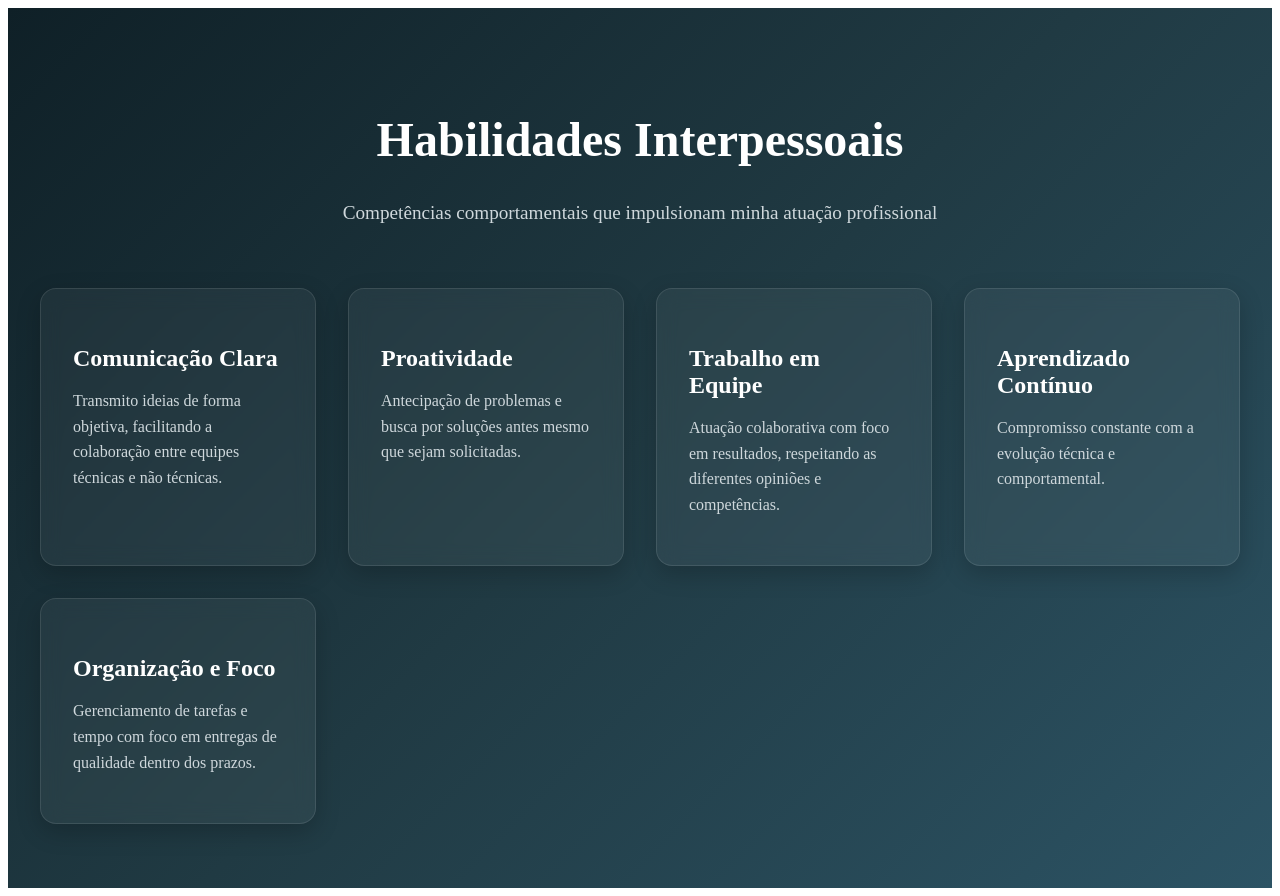
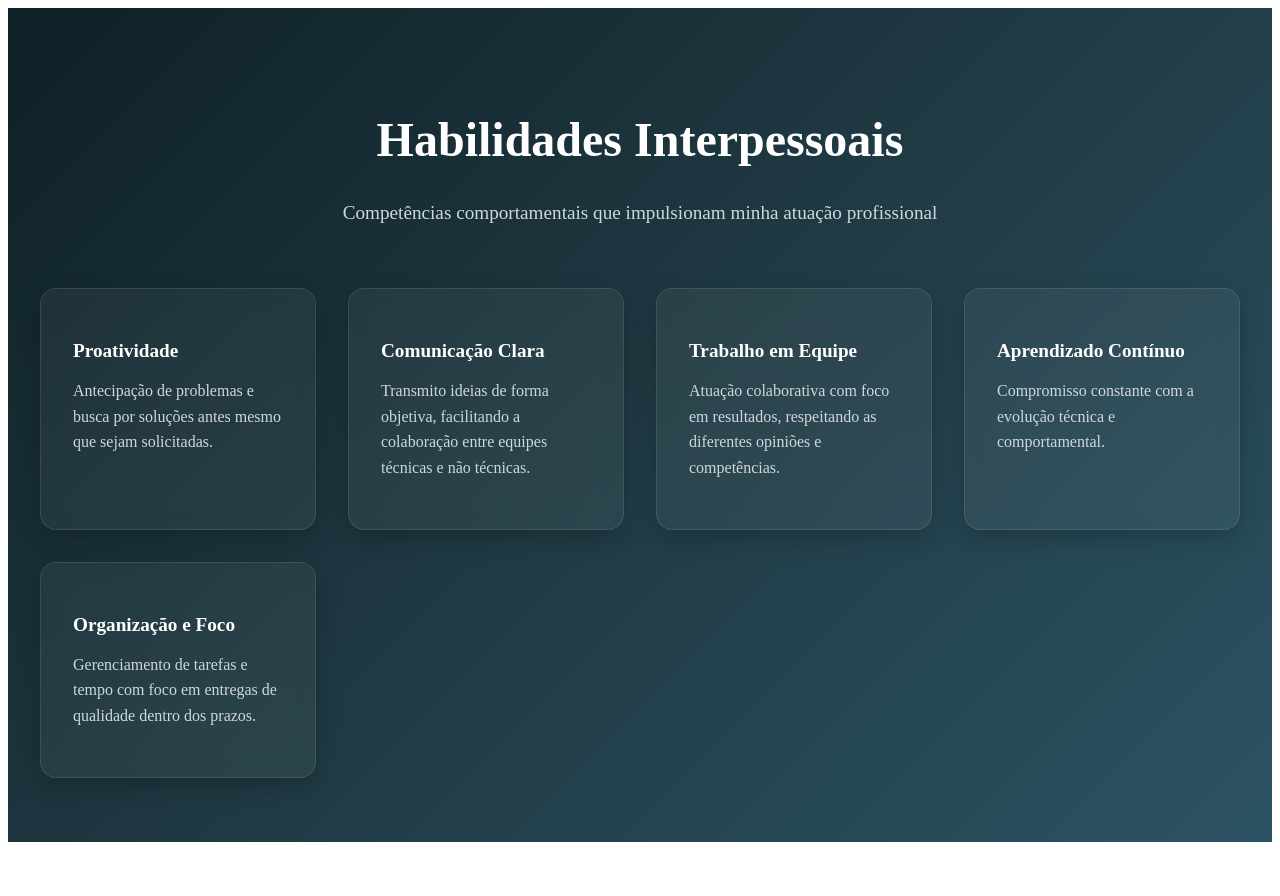
Before and after one commit to DenilsoferreiraL/portfolio, a Next.js app: page /SoftSkillsSection in a window 1280 px wide. After the commit the page ends 850 px from the top, so only its background shows below. Built offline with nearby package versions, Linux system fonts and the light colour scheme.

Commit message:
refactor: Reorder soft skills in SoftSkillsSection and adjust SkillTitle font size for consistency

```diff
--- a/src/pages/SoftSkillsSection/index.tsx
+++ b/src/pages/SoftSkillsSection/index.tsx
@@ -4,12 +4,12 @@ import * as S from './styles'
 
 const softSkills = [
     {
+        title: 'Proatividade',
+        description: 'Antecipação de problemas e busca por soluções antes mesmo que sejam solicitadas.',
+    },
+    {
         title: 'Comunicação Clara',
         description: 'Transmito ideias de forma objetiva, facilitando a colaboração entre equipes técnicas e não técnicas.',
-    },
-    {
-        title: 'Proatividade',
-        description: 'Antecipação de problemas e busca por soluções antes mesmo que sejam solicitadas.',
     },
     {
         title: 'Trabalho em Equipe',
--- a/src/pages/SoftSkillsSection/styles.ts
+++ b/src/pages/SoftSkillsSection/styles.ts
@@ -43,7 +43,7 @@ export const SkillCard = styled(motion.div)`
 `;
 
 export const SkillTitle = styled.h3`
-  font-size: 1.5rem;
+  font-size: 1.2rem;
   margin-bottom: 1rem;
   color: #fff;
 `;
--- a/src/sections/Header/index.tsx
+++ b/src/sections/Header/index.tsx
@@ -55,6 +55,7 @@ export function Header() {
                     </S.LogoContainer>
 
                     <S.DesktopNav>
+                        <ul style={{ display: 'flex', gap: '2.5rem', listStyle: 'none', margin: 0, padding: 0 }}>
                             {navLinks.map(({ label, href }) => (
                                 <S.NavItem
                                     key={href}
@@ -75,6 +76,7 @@ export function Header() {
                                     </S.NavLink>
                                 </S.NavItem>
                             ))}
+                        </ul>
                     </S.DesktopNav>
 
                     <S.MenuToggle onClick={() => setIsMenuOpen(!isMenuOpen)} $isOpen={isMenuOpen}>
```
Lines whose indentation alone changed are shown as unchanged.
